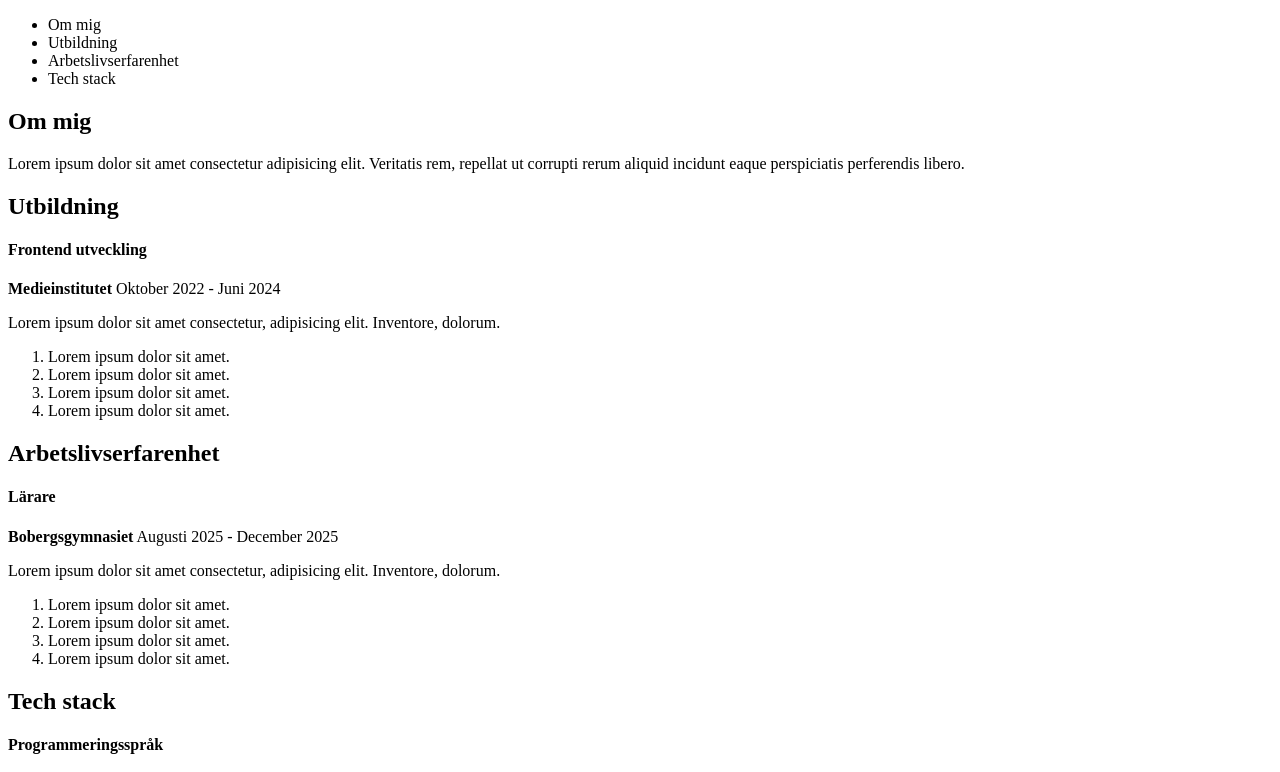
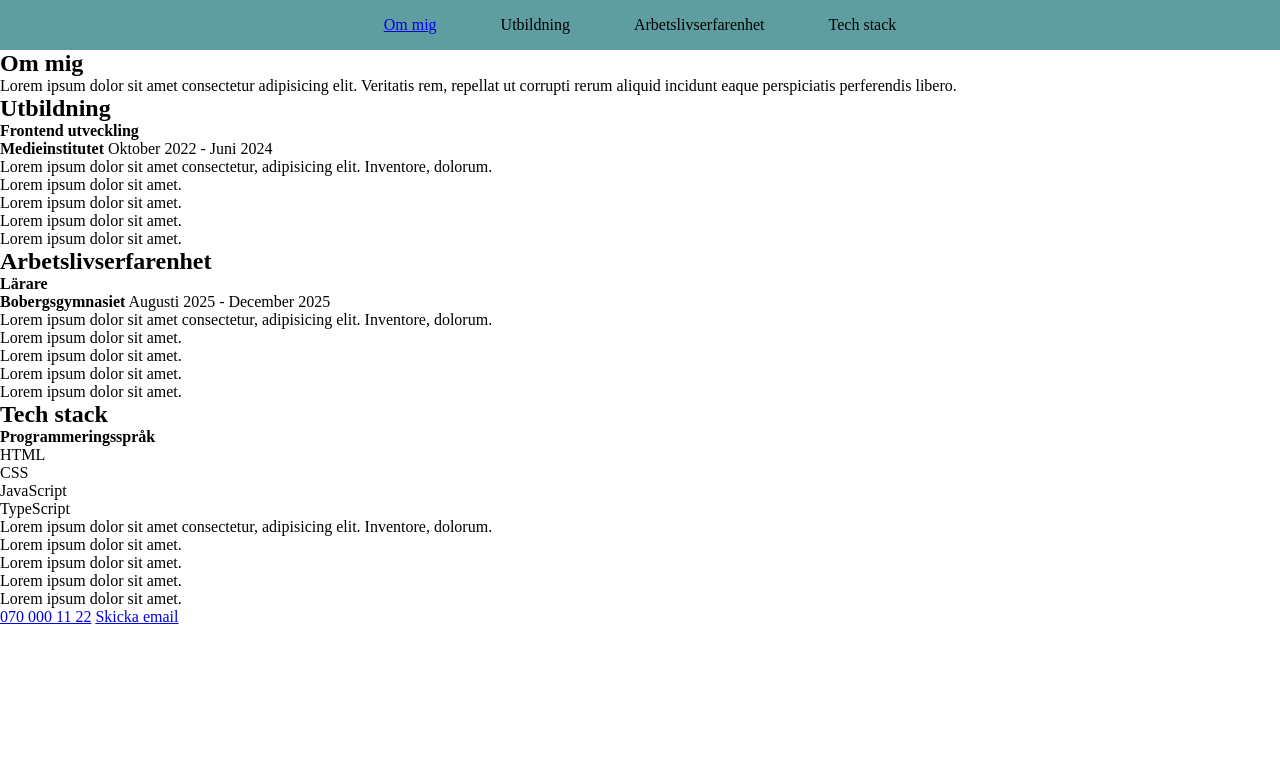
Before and after one commit to K3mp3/Webbutveckling-1, a plain HTML site: page CV/index.html in a window 1280 px wide. Shown: the top 772 px of the page. Drawn offline with Linux system fonts and the light colour scheme.

Commit message:
[Add] footer and internal styling

```diff
--- a/CV/index.html
+++ b/CV/index.html
@@ -4,12 +4,34 @@
     <meta charset="UTF-8">
     <meta name="viewport" content="width=device-width, initial-scale=1.0">
     <title>CV</title>
+
+    <!-- Internal Styling -->
+    <style>
+        * {
+            padding: 0;
+            margin: 0
+        }
+
+        .nav-header {
+            background-color: #5f9ea0;
+            padding: 16px;
+            display: flex;
+            justify-content: center;
+        }
+
+        .nav-ul {
+            list-style: none;
+            display: flex;
+            gap: 64px;
+            justify-content: space-between;
+        }
+    </style>
 </head>
 <body>
-    <header>
+    <header class="nav-header">
         <nav>
-            <ul>
-                <li>Om mig</li>
+            <ul class="nav-ul">
+                <li><a href="#footer">Om mig</a></li>
                 <li>Utbildning</li>
                 <li>Arbetslivserfarenhet</li>
                 <li>Tech stack</li>
@@ -18,7 +40,7 @@
     </header>
 
     <main>
-        <section>
+        <section class="about-me">
             <h2>Om mig</h2>
             <p>Lorem ipsum dolor sit amet consectetur adipisicing elit. Veritatis rem, repellat ut corrupti rerum aliquid incidunt eaque perspiciatis perferendis libero.</p>
         </section>
@@ -98,5 +120,9 @@
             </div>
         </section>
     </main>
+    <footer id="footer">
+        <a href="tel:+46700001122">070 000 11 22</a>
+        <a href="mailto:melvinkempe@hotmail.com">Skicka email</a>
+    </footer>
 </body>
 </html>
```
